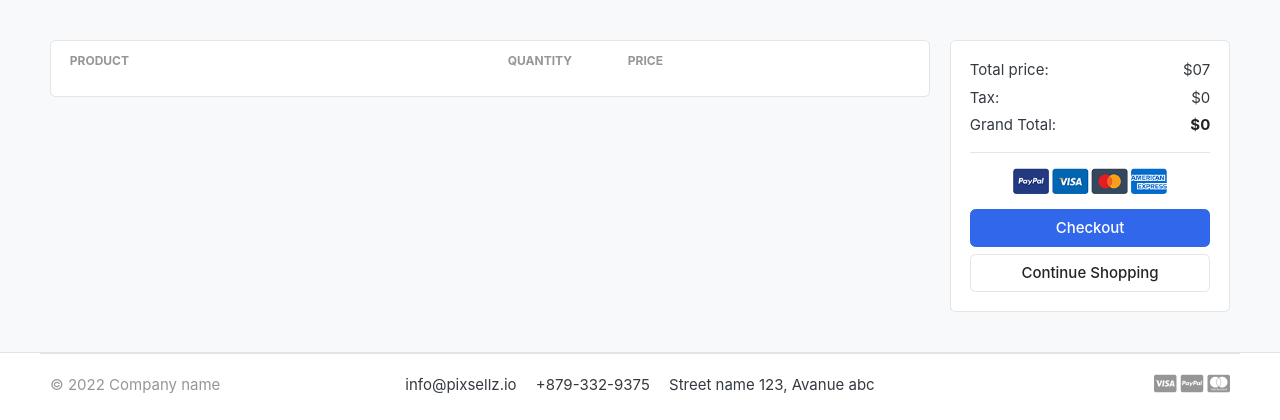
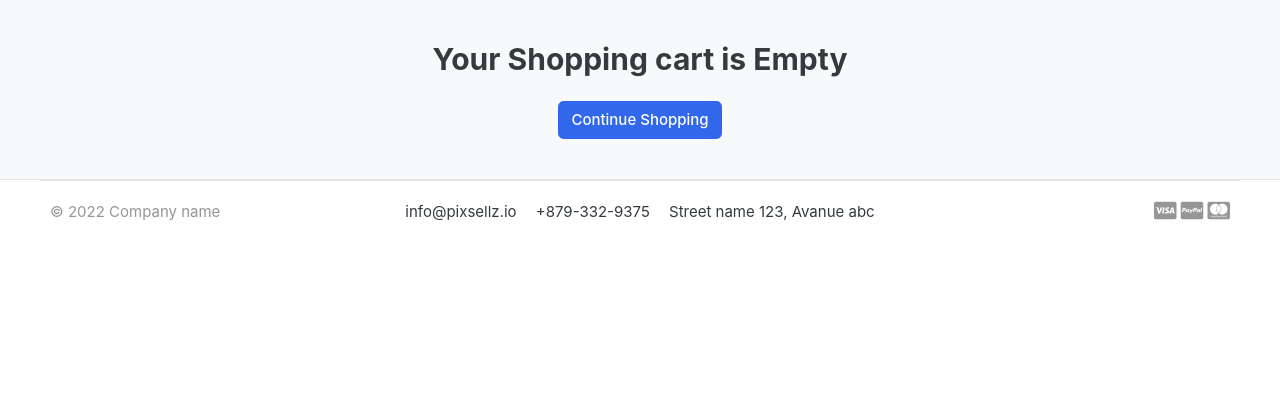
Before and after one commit to sandy8650/django-ecommerse, a Django app: page /cart/ in a window 1280 px wide. Shown: the part 118-538 px from the top of the page. Run offline with Django 4.2, Linux system fonts and the light colour scheme; tables that the repository leaves empty hold one stand-in row (values such as "Sample post"); lists and menus that the app fills with data are empty; some libraries are stand-ins or nearby versions; some web fonts are replaced.

Commit message:
Modifying some files

```diff
--- a/templates/carts/cart.html
+++ b/templates/carts/cart.html
@@ -7,6 +7,12 @@
     <div class="container">
 
     <!-- ============================ COMPONENT 1 ================================= -->
+    {% if not cart_items %}
+        <h2 class="text-center mb-4">Your Shopping cart is Empty</h2>
+        <div class="text-center mt-4">
+            <a href="{% url 'products:store' %}" class="btn btn-primary text-center">Continue Shopping</a>
+        </div>
+        {% else %}
 
         <div class="row">
             <aside class="col-lg-9">
@@ -27,7 +33,7 @@
                 <figure class="itemside align-items-center">
                     <div class="aside"><img src="{{ cart_item.product.image.url }}" class="img-sm"></div>
                     <figcaption class="info">
-                    <a href="#" class="title text-dark">{{ cart_item.product.title }}</a>
+                        <a href="{{ cart_item.product.get_product_url }}" class="title text-dark">{{ cart_item.product.title }}</a>
                         <p class="text-muted small">Color: 25 Mpx <br> Brand: Canon</p>
                     </figcaption>
                 </figure>
@@ -90,6 +96,7 @@
 
 
         </div> <!-- row.// -->
+    {% endif %}
     <!-- ============================ COMPONENT 1 END .// ================================= -->
 
     </div> <!-- container .//  -->
```
Also changed, not shown: 2 other files. Lines whose indentation alone changed are shown as unchanged.
